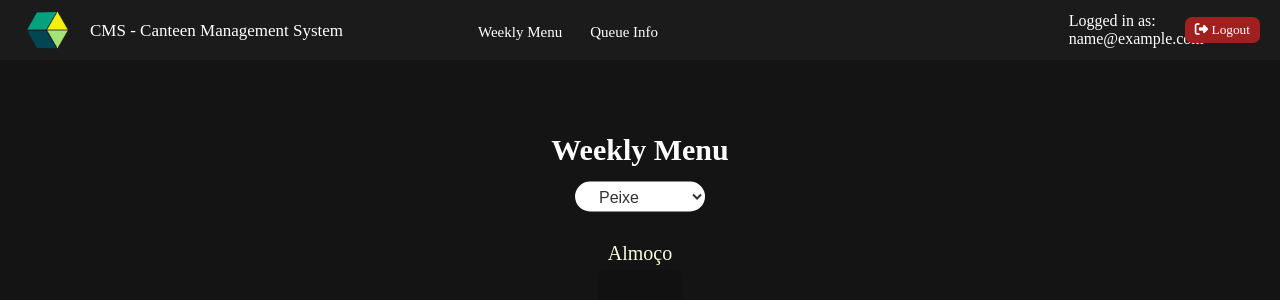
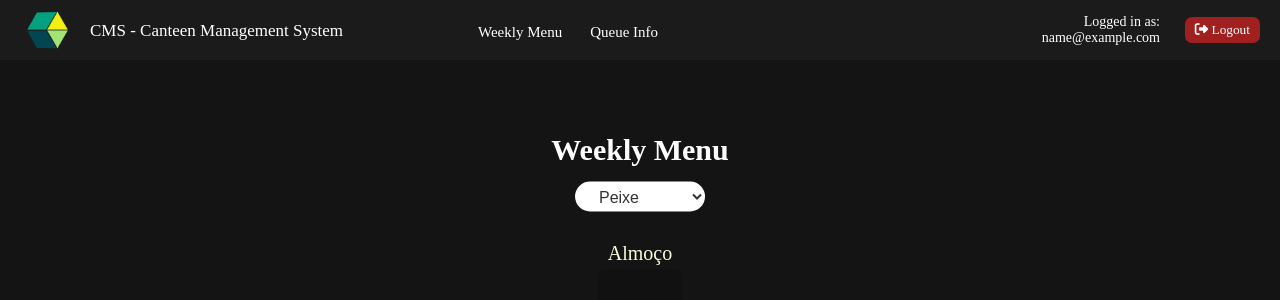
Before and after one commit to Asuryu/GPS, a Flask app: template src/templates/menu.html in a window 1280 px wide. Shown: the top 300 px of the page. Run offline with Flask 2, Linux system fonts and the light colour scheme; data comes from the database, SQL or seed files in the repository; the template is opened without the code that fills it: most values are stand-ins (such as "Sample title", 1, 10 or a date in 2020); some libraries are stand-ins or nearby versions; some web fonts are replaced.

Commit message:
Update main.css

```diff
--- a/src/static/css/main.css
+++ b/src/static/css/main.css
@@ -51,6 +51,20 @@ header .logo h{
     margin: 0;
     font-family: AdiNeueRegular;
     font-size: 17px;
+}
+
+header h.loggedInAs{
+    color: white;
+    font-family: AdiNeueRegular;
+    width: auto;
+    text-align: right;
+    font-size: 14px;
+    margin: 0;
+    padding: 0;
+    margin-right: 100px;
+}
+header h.loggedInAs p{
+    font-family: AdiNeueBold;
 }
 
 body{
```
